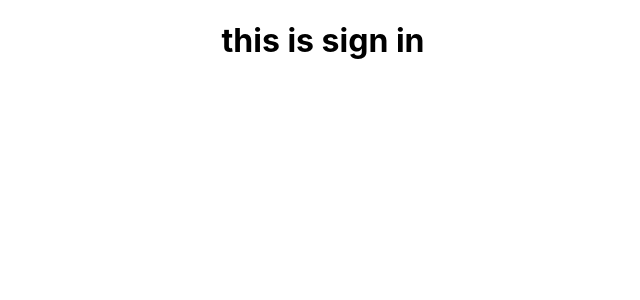
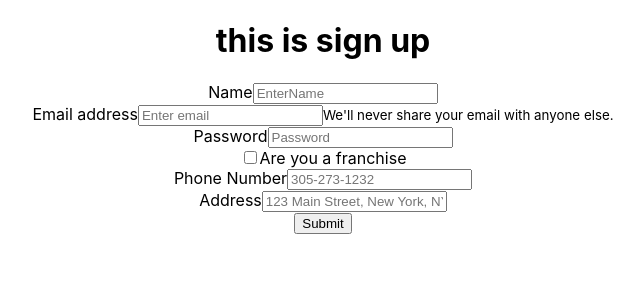
Before and after one commit to MVP-Marketplace/Pies-and-Fries, a React (Create React App) app in the folder client/: page /signin in a window 1280 px wide. Shown: the top 300 px of the page, without its empty margins (317-957 px from the left). Built offline with nearby package versions, Linux system fonts and the light colour scheme.

Commit message:
got the signin forms and the create acount forms in place with react bootstrap. commented the sign check till we set up up the tigger for it

```diff
--- /dev/null
+++ b/client/src/components/CreateAccountForm.js
@@ -0,0 +1,48 @@
+import { Form, Button } from 'react-bootstrap';
+
+ const CreateAccountForm = () => {
+    return (
+        <Form>
+            <Form.Group controlId="formBasicUserName">
+          <Form.Label>Name</Form.Label>
+          <Form.Control type="Text" placeholder="EnterName" />
+        </Form.Group>
+
+        <Form.Group controlId="formBasicEmail">
+          <Form.Label>Email address</Form.Label>
+          <Form.Control type="email" placeholder="Enter email" />
+          <Form.Text className="text-muted">
+            We'll never share your email with anyone else.
+          </Form.Text>
+        </Form.Group>
+
+        <Form.Group controlId="formBasicPassword">
+          <Form.Label>Password</Form.Label>
+          <Form.Control type="password" placeholder="Password" />
+        </Form.Group>
+
+        <Form.Group controlId="formBasicAdminCheck">
+          <Form.Check type="checkbox" label="Are you a franchise " />
+        </Form.Group>
+
+        <Form.Group controlId="formBasicPhoneNumber">
+          <Form.Label>Phone Number</Form.Label>
+          <Form.Control type="password" placeholder="305-273-1232" />
+        </Form.Group>
+        <Form.Group controlId="formBasicAddress">
+          <Form.Label>Address</Form.Label>
+          <Form.Control type="text" placeholder="123 Main Street, New York, NY 10030" />
+        </Form.Group>
+
+
+
+
+        <Button variant="primary" type="submit">
+          Submit
+        </Button>
+      </Form>
+    )
+}
+
+
+export default CreateAccountForm
--- a/client/src/components/SignIn.js
+++ b/client/src/components/SignIn.js
@@ -1,15 +1,29 @@
+import SignInForm from './SignInForm'
+import CreateAccountForm from './CreateAccountForm';
+
+
+
 const SignIn = (props) => {
+
     return(
+
+       // comments to test the forms till we can trigger the check.
         <div>
-            {props.signIn && (
+            <signInForm />
+            {/* {props.signIn && (
             <div>
                 <h1>this is sign in</h1>
+                <SignInForm />
             </div>
-            )}
-            {props.signIn === false && (
+            )} */}
+            {/* {props.signIn === false && (<> */}
                 <h1>this is sign up</h1>
-            )}
+                <CreateAccountForm />
+                {/* </> */}
+            {/* // )} */}
+
         </div>
+
     )
 }
 
--- /dev/null
+++ b/client/src/components/SignInForm.js
@@ -0,0 +1,25 @@
+import { Form, Button } from 'react-bootstrap';
+
+const SignInForm = () => {
+    return (
+        <>
+            <Form>
+                <Form.Group controlId="formBasicEmail">
+                     <Form.Label>Email address</Form.Label>
+                     <Form.Control type="email" placeholder="Enter email" />
+                      <Form.Text className="text-muted">
+                       We'll never share your email with anyone else.
+                      </Form.Text>
+                         </Form.Group>
+ <Form.Group controlId="formBasicPassword">
+    <Form.Label>Password</Form.Label>
+    <Form.Control type="password" placeholder="Password" />
+  </Form.Group>
+  <Button variant="primary" type="submit">
+    Submit
+  </Button>
+</Form>
+       </>
+    )
+}
+export default SignInForm
--- a/package.json
+++ b/package.json
@@ -9,6 +9,7 @@
     "@sendgrid/mail": "^7.4.2",
     "bcrypt": "^5.0.0",
     "bcryptjs": "^2.4.3",
+    "bootstrap": "^4.6.0",
     "concurrently": "^5.3.0",
     "cookie-parser": "^1.4.5",
     "cors": "^2.8.5",
@@ -22,6 +23,7 @@
     "node": "^15.8.0",
     "passport": "^0.4.1",
     "passport-jwt": "^4.0.0",
+    "react-bootstrap": "^1.5.0",
     "react-router-dom": "^5.2.0",
     "stripe": "^8.137.0",
     "uuid": "^8.3.2",
```
Also changed, not shown: 1 other file (tests, documents, lock files or other folders).
